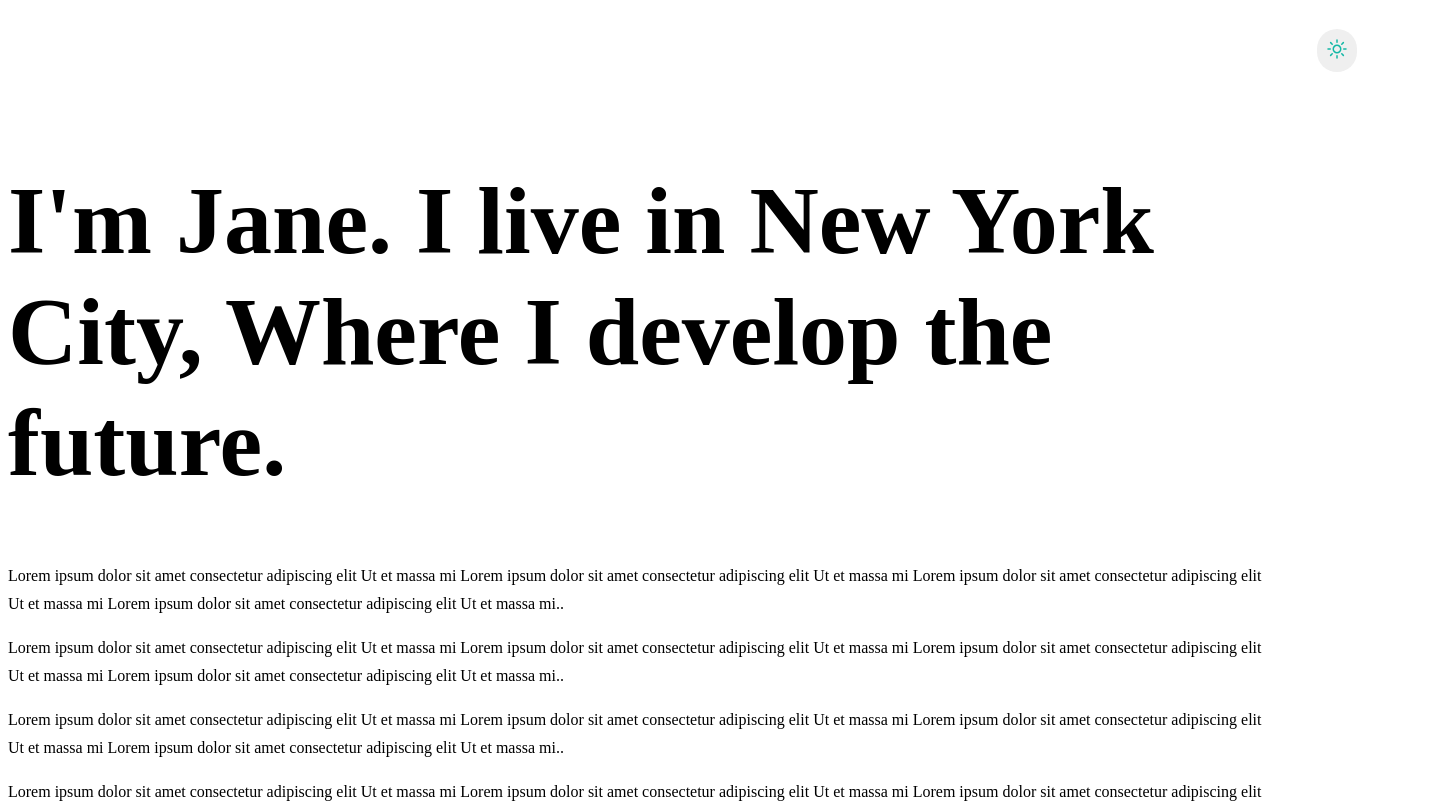
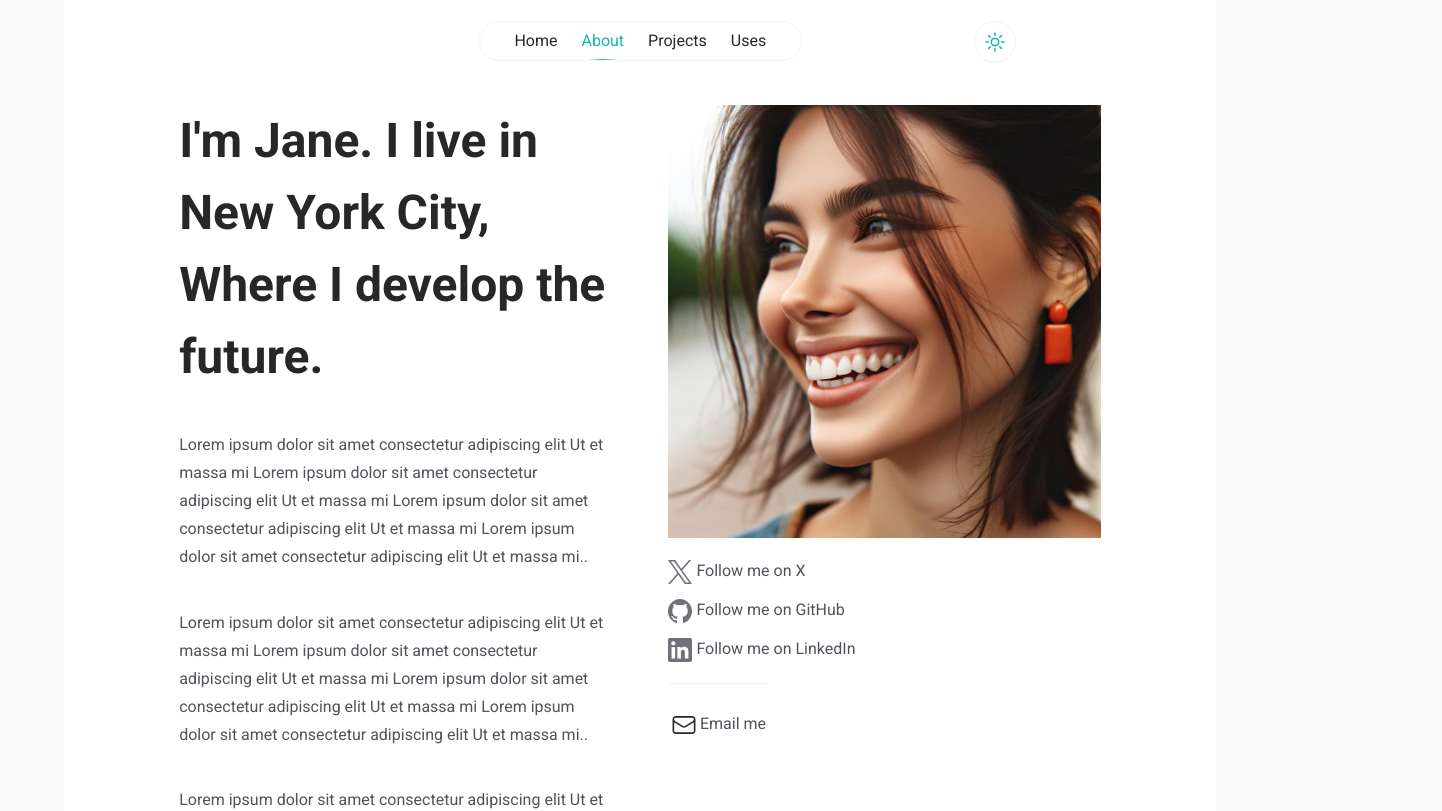
Before and after one commit to melizalde-ds/portfolio, a Next.js app: page /about in a window 1280 px wide. Shown: the top 811 px of the page, 1442 px wide, since content can reach past the window. Built offline with nearby package versions, Linux system fonts and the light colour scheme.

Commit message:
I dont even know

```diff
--- /dev/null
+++ b/src/app/layout.jsx
@@ -0,0 +1,17 @@
+import {Roboto} from 'next/font/google';
+import './globals.css';
+
+const roboto = Roboto({
+  weight: ['400', '700'],
+  style: ['normal', 'italic'],
+  subsets: ['latin'],
+  display: 'swap',
+});
+
+export default function RootLayout({children}) {
+  return (
+    <html lang="en">
+    <body className={roboto.className}>{children}</body>
+    </html>
+  )
+}
--- a/src/components/Footer/Footer.jsx
+++ b/src/components/Footer/Footer.jsx
@@ -9,7 +9,7 @@
     { id: 3, url: "/projects", label: "Projects" },
     { id: 4, url: "/uses", label: "Uses" },
   ];
-  /*return (
+  return (
     <footer data-testid="footer" className="footer">
       <ul>
         {navLinks.map((link, index) => (
@@ -21,8 +21,6 @@
       <p data-testid="footerContent">© John Doe All rights reserved. {new Date().getFullYear()}</p>
     </footer>
   );
-} */
- return <></>
 }
 
 export default Footer;
--- a/src/components/Navbar/Navbar.jsx
+++ b/src/components/Navbar/Navbar.jsx
@@ -21,8 +21,8 @@
       window.removeEventListener("resize", handleResize);
     };
   }, [size]);
-  if (size < 650) return <></>;
-  return <></>;
+  if (size < 650) return <DropdownMenu links={navLinks} />;
+  return <MenuBar links={navLinks} />;
 };
 
 export default Navbar;
```
